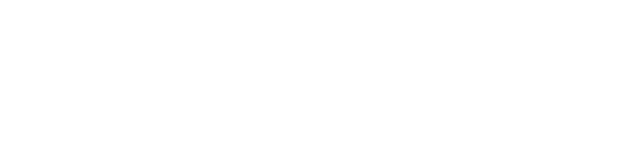
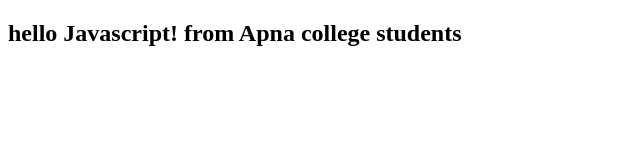
Before and after one commit to singhdibyansh702-sketch/javascript-learning, a plain HTML site: page index.html in a window 1280 px wide. Shown: the whole page, without its empty margins (0-640 px from the left). Drawn offline with Linux system fonts and the light colour scheme.

Commit message:
19. appending text using javascript

```diff
--- a/index.html
+++ b/index.html
@@ -6,6 +6,7 @@
     <title>Document</title>
   </head>
   <body>
+    <h2>hello Javascript!</h2>
     <script src="index1.js"></script>
   </body>
 </html>
--- a/index1.js
+++ b/index1.js
@@ -123,9 +123,15 @@
 // }
 
 
-let nums=[1,2,3,4,5,6];
+// let nums=[1,2,3,4,5,6];
 
-nums.forEach((nums)=>{
-    console.log(nums*nums);
+// nums.forEach((nums)=>{
+//     console.log(nums*nums);
 
-});
+// });
+
+
+let h2= document.querySelector("h2");
+console.dir(h2.innerText);
+
+h2.innerText= h2.innerText+" from Apna college students"
```
